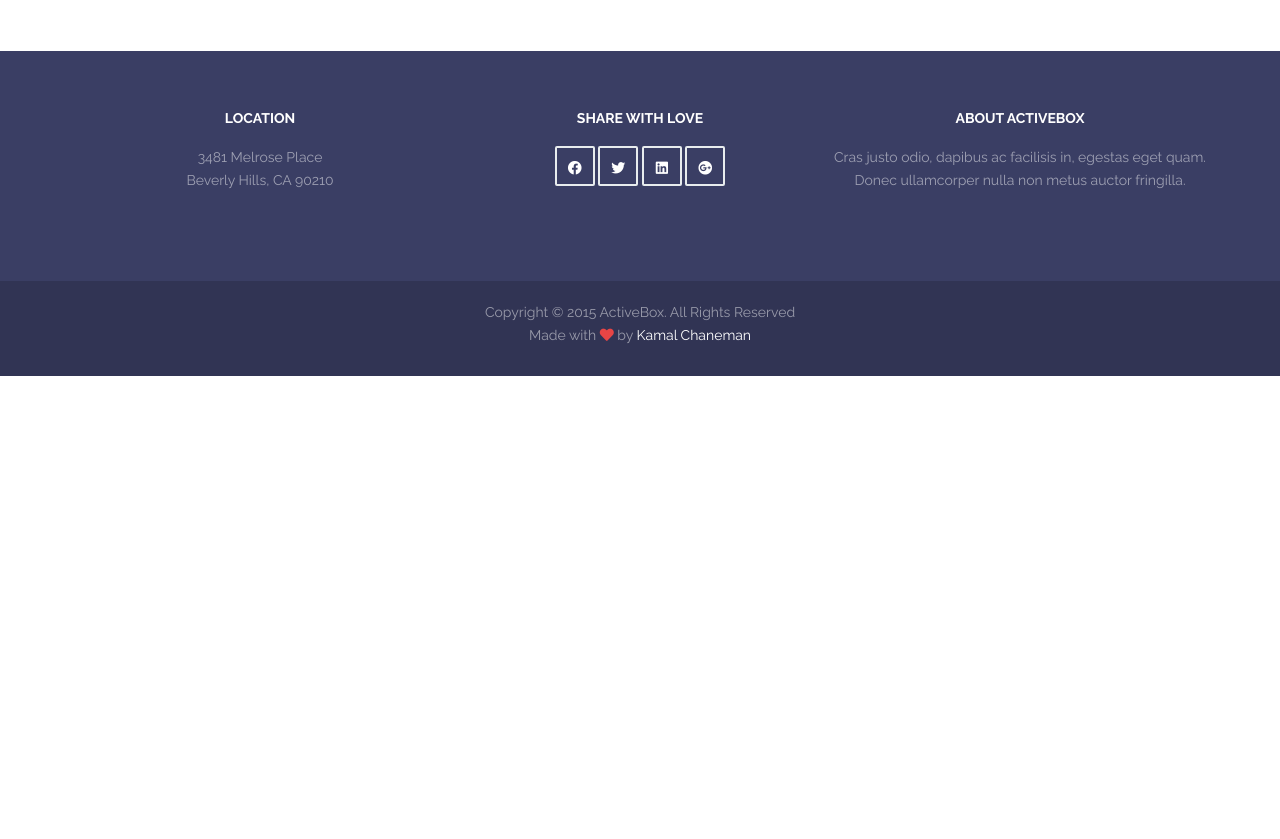
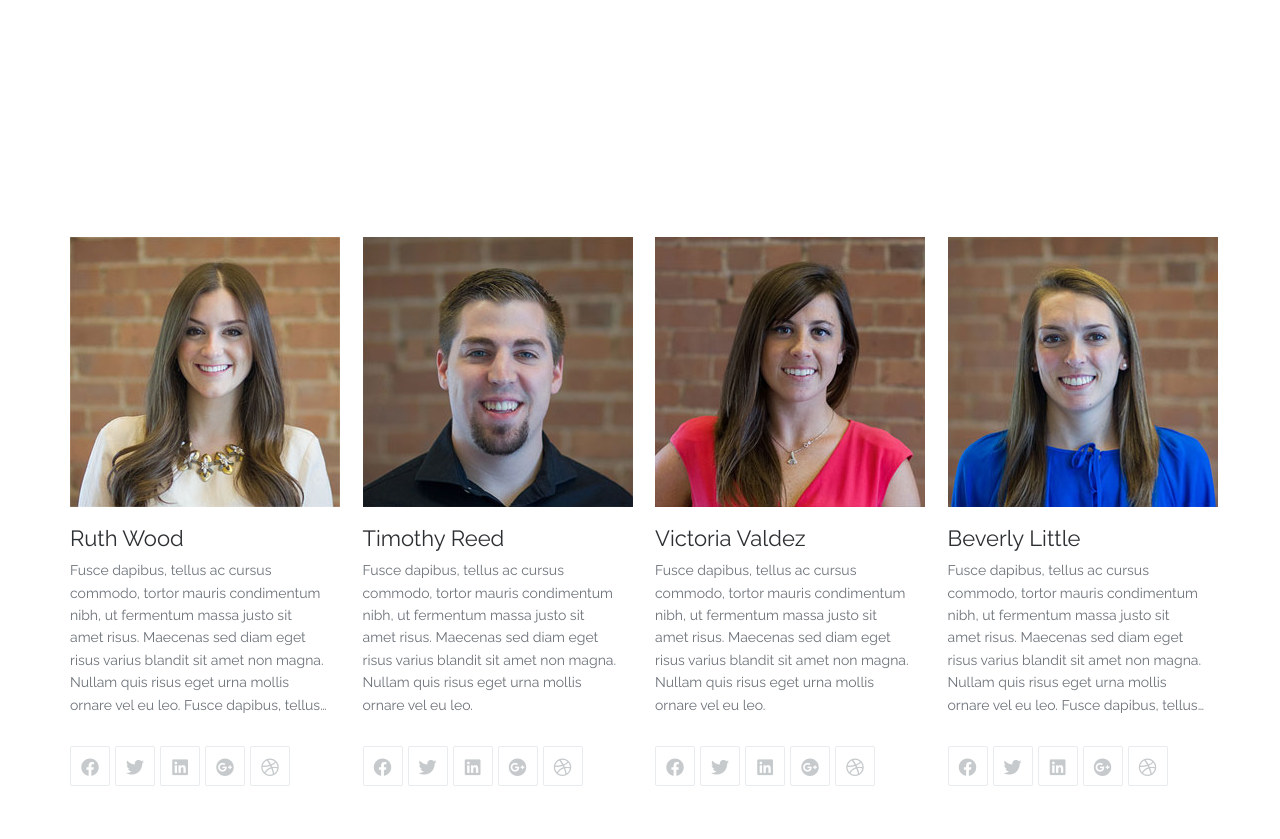
Before and after one commit to shchuka-dmitriy/HolidayCrash-WebpackProject, a website built with webpack: page src/index.html in a window 1280 px wide. Shown: the part 1340-2179 px from the top of the page. Before the commit the page ends 1716 px from the top, so only its background shows below. Built offline with nearby package versions, Linux system fonts and the light colour scheme; files whose address does not match are found by name.

Commit message:
Create Team-section and add it on page
Add fonts, styles-files, images for Team-section

Make Team-section adaptivity
Make creation Team-section asynchronously

```diff
--- a/src/assets/js/createFeatures.js
+++ b/src/assets/js/createFeatures.js
@@ -12,7 +12,6 @@ async function loadFeatures(url) {
 }
 
 loadFeatures('./data/features.json');
-
 
 // fetch('./data/features.json')
 //     .then(response => response.json())
--- /dev/null
+++ b/src/assets/js/createUsers.js
@@ -0,0 +1,136 @@
+'use strict';
+import '../sass/style.scss';
+
+async function loadUsers(url) {
+    try {
+        const response = await fetch(url);
+        const data = await response.json();
+        appendUsersToList(data);
+    } catch (e) {
+        console.error(e);
+    }
+}
+
+loadUsers('./data/employees.json');
+
+
+// fetch('./data/employees.json')
+//     .then(response => response.json())
+//     .then( appendUsersToList )
+//     .catch(console.error);
+
+function appendUsersToList (users) {
+    const usersListElem = document.getElementById('rowUsersContainer');
+    users.forEach(
+        user => {
+            usersListElem.appendChild( createUserCardElem(user) )
+        }
+    )
+}
+
+function createUserCardElem(user) {
+    const userListItem = createUserListItemElem(user);
+    userListItem.appendChild( createUserImageElem(user) );
+    userListItem.appendChild( createUserContentElem(user) );
+    userListItem.appendChild( createUserContactsContainer(user) );
+    return userListItem;
+}
+
+function createUserListItemElem(user) {
+    const userListItem = document.createElement( 'div' );
+    userListItem.setAttribute( 'id', user.id);
+    userListItem.classList.add('userCard');
+    return userListItem;
+}
+
+function createUserImageElem({profilePicture}) {
+    const userImage = document.createElement('img');
+    userImage.setAttribute('src', `${profilePicture}`);
+    userImage.setAttribute('alt', 'photo');
+    const userImageContainer = document.createElement('div');
+    // featureImageContainer.classList.add('...');
+    userImageContainer.appendChild(userImage);
+    return  userImageContainer;
+}
+
+function createUserContentElem(user) {
+    const userContentElem = document.createElement('div');
+    userContentElem.classList.add('userContent');
+    userContentElem.appendChild(createUserNameElem(user));
+    userContentElem.appendChild(createUserDescriptionElem(user));
+    return userContentElem;
+}
+
+function createUserNameElem(user) {
+    const userNameElem = document.createElement('h4');
+    userNameElem.classList.add('userName');
+    userNameElem.innerText = user.name;
+    return userNameElem;
+}
+
+function createUserDescriptionElem({resume}) {
+    const userDescriptionElem = document.createElement('p');
+    userDescriptionElem.classList.add('userDescription');
+    userDescriptionElem.innerText = `${resume}`;
+    return userDescriptionElem;
+}
+
+
+
+
+
+function createUserContactsContainer(user) {
+    const userContactsContainerElem = document.createElement("div");
+
+    userContactsContainerElem.classList.add("userContactsContainer");
+    userContactsContainerElem.append( createUserContactsElem(user) );
+
+    return userContactsContainerElem;
+}
+
+function createUserContactsElem(user) {
+    const userContactsElem = document.createElement("a");
+    userContactsElem.classList.add('contacts');
+    userContactsElem.setAttribute('href', '#');
+    userContactsElem.append( createUserContactsImgFacebookElem() );
+    userContactsElem.append( createUserContactsImgTwitterElem() );
+    userContactsElem.append( createUserContactsImgSkypeElem() );
+    userContactsElem.append( createUserContactsImgGoogleElem() );
+    userContactsElem.append( createUserContactsImgDribbleElem());
+    return userContactsElem;
+}
+
+function createUserContactsImgFacebookElem() {
+    const userContactsImgElem = document.createElement("i");
+    userContactsImgElem.classList.add('fab');
+    userContactsImgElem.classList.add('fa-facebook');
+    return userContactsImgElem;
+}
+
+function createUserContactsImgTwitterElem() {
+    const userContactsImgElem = document.createElement("i");
+    userContactsImgElem.classList.add('fab');
+    userContactsImgElem.classList.add('fa-twitter');
+    return userContactsImgElem;
+}
+
+function createUserContactsImgSkypeElem() {
+    const userContactsImgElem = document.createElement("i");
+    userContactsImgElem.classList.add('fab');
+    userContactsImgElem.classList.add('fa-linkedin');
+    return userContactsImgElem;
+}
+
+function createUserContactsImgGoogleElem() {
+    const userContactsImgElem = document.createElement("i");
+    userContactsImgElem.classList.add('fab');
+    userContactsImgElem.classList.add('fa-google-plus');
+    return userContactsImgElem;
+}
+
+function createUserContactsImgDribbleElem() {
+    const userContactsImgElem = document.createElement("i");
+    userContactsImgElem.classList.add('fab');
+    userContactsImgElem.classList.add('fa-dribbble');
+    return userContactsImgElem;
+}
--- /dev/null
+++ b/src/assets/sass/sectionTeam.scss
@@ -0,0 +1,95 @@
+@import "theme";
+@import "break-points";
+
+.usersContainer {
+  width: 100%;
+
+  @media screen and (min-width: $md) {
+    width: 750px;
+  }
+
+  @media screen and (min-width: $lg) {
+    width: 970px;
+  }
+
+  @media screen and (min-width: $xl) {
+    width: 1170px;
+  }
+}
+
+.rowUsers {
+  display: flex;
+  flex-direction: row;
+  justify-content: space-between;
+  flex-wrap: wrap;
+  margin-right: -15px;
+  margin-left: -15px;
+}
+
+.userCard {
+  margin-bottom: 50px;
+  position: relative;
+  padding-right: 20px;
+  padding-left: 15px;
+  //text-align: center;
+  line-height: 1;
+  @media screen and (min-width: $md) {
+    width: 50%;
+  }
+
+  @media screen and (min-width: $lg) {
+    width: 25%;
+  }
+}
+
+.userContent {
+  margin-top: 20px;
+}
+.userName {
+  font-size: 22px;
+  color: #2d3033;
+  text-transform: capitalize;
+  font-weight: 400;
+  margin-top: 10px;
+  margin-bottom: 10px;
+}
+
+.userDescription {
+  font-size: 14px;
+  line-height: 22.4px;
+  color: #6c7279;
+  margin: 0 0 10px;
+
+  overflow: hidden;
+  display: -webkit-box;
+  -webkit-box-orient: vertical;
+  -webkit-line-clamp: 7;
+  line-clamp: 7;
+}
+
+.userContactsContainer {
+  margin-top: 30px;
+
+  i {
+    border: 1px solid #e8ecee;
+    border-radius: 2px;
+    color: #c6cacc;
+    display: block;
+    font-size: 18px;
+    height: 40px;
+    line-height: 40px;
+    margin-right: 5px;
+    text-align: center;
+    width: 40px;
+  }
+
+  i:hover {
+    border-color: $accent-color;
+    background-color: $accent-color;
+  }
+}
+
+.contacts {
+  display: flex;
+  flex-direction: row;
+}
--- a/src/assets/sass/style.scss
+++ b/src/assets/sass/style.scss
@@ -1,6 +1,7 @@
 @import "footer";
 @import "header";
 @import "sectionFeatures";
+@import "sectionTeam";
 
 body {
   font-family: 'Raleway', sans-serif;
--- a/src/data/employees.json
+++ b/src/data/employees.json
@@ -1,42 +1,58 @@
 [
   {
+    "id": 1,
     "name": "Ruth Wood",
     "position": "FOUNDER, CEO",
     "contacts": [
-      "test",
-      "test",
-      "facebook/test"
+      "facebook/test",
+      "twitter/test",
+      "linkedin/test",
+      "googlePlus/test",
+      "dribbble/test"
     ],
-    "profilePicture": "./assets/images/team-1.jpg"
+    "profilePicture": "./assets/images/team-1.jpg",
+    "resume": "Fusce dapibus, tellus ac cursus commodo, tortor mauris condimentum nibh, ut fermentum massa justo sit amet risus. Maecenas sed diam eget risus varius blandit sit amet non magna. Nullam quis risus eget urna mollis ornare vel eu leo. Fusce dapibus, tellus ac cursus commodo, tortor mauris condimentum nibh, ut fermentum massa justo sit amet risus. Maecenas sed diam eget risus varius blandit sit amet non magna. Nullam quis risus eget urna mollis ornare vel eu leo."
   },
   {
+    "id": 2,
     "name": "Timothy Reed",
     "position": "CO-FOUNDER, DEVELOPER",
     "contacts": [
-      "test",
-      "test",
-      "facebook/test"
+      "facebook/test",
+      "twitter/test",
+      "linkedin/test",
+      "googlePlus/test",
+      "dribbble/test"
     ],
-    "profilePicture": "./assets/images/team-2.jpg"
+    "profilePicture": "./assets/images/team-2.jpg",
+    "resume": "Fusce dapibus, tellus ac cursus commodo, tortor mauris condimentum nibh, ut fermentum massa justo sit amet risus. Maecenas sed diam eget risus varius blandit sit amet non magna. Nullam quis risus eget urna mollis ornare vel eu leo."
   },
   {
+    "id": 3,
     "name": "Victoria Valdez",
     "position": "UI DESIGNER",
     "contacts": [
-      "test",
-      "test",
-      "facebook/test"
+      "facebook/test",
+      "twitter/test",
+      "linkedin/test",
+      "googlePlus/test",
+      "dribbble/test"
     ],
-    "profilePicture": "./assets/images/team-3.jpg"
+    "profilePicture": "./assets/images/team-3.jpg",
+    "resume": "Fusce dapibus, tellus ac cursus commodo, tortor mauris condimentum nibh, ut fermentum massa justo sit amet risus. Maecenas sed diam eget risus varius blandit sit amet non magna. Nullam quis risus eget urna mollis ornare vel eu leo."
   },
   {
+    "id": 4,
     "name": "Beverly Little",
     "position": "data scientist",
     "contacts": [
-      "test",
-      "test",
-      "facebook/test"
+      "facebook/test",
+      "twitter/test",
+      "linkedin/test",
+      "googlePlus/test",
+      "dribbble/test"
     ],
-    "profilePicture": "./assets/images/team-4.jpg"
+    "profilePicture": "./assets/images/team-4.jpg",
+    "resume": "Fusce dapibus, tellus ac cursus commodo, tortor mauris condimentum nibh, ut fermentum massa justo sit amet risus. Maecenas sed diam eget risus varius blandit sit amet non magna. Nullam quis risus eget urna mollis ornare vel eu leo. Fusce dapibus, tellus ac cursus commodo, tortor mauris condimentum nibh, ut fermentum massa justo sit amet risus. Maecenas sed diam eget risus varius blandit sit amet non magna. Nullam quis risus eget urna mollis ornare vel eu leo."
   }
 ]
--- a/src/index.html
+++ b/src/index.html
@@ -50,6 +50,13 @@
         </div>
     </section>
 
+    <section id="team" class="users section">
+        <div class="container usersContainer">
+            <div id="rowUsersContainer" class="rowUsers">
+            </div>
+        </div>
+    </section>
+
 
     <footer id="pageFooter">
         <div class="footerTop">
--- a/src/index.js
+++ b/src/index.js
@@ -3,7 +3,8 @@ import './assets/sass/loyout.scss';
 import './assets/sass/style.scss';
 
 import './assets/js/headerChange.js';
-import './assets/js/createFeatures';
+import './assets/js/createFeatures.js';
+import './assets/js/createUsers.js';
 import 'lodash';
 
 /*стили все сюда, либо в др js, а его уже сюда*/
```
Also changed, not shown: src/assets/icons/01.png (added), src/assets/icons/02.png (added), src/assets/icons/03.png (added), src/assets/icons/04.png (added), src/assets/icons/05.png (added), src/assets/icons/06.png (added).
